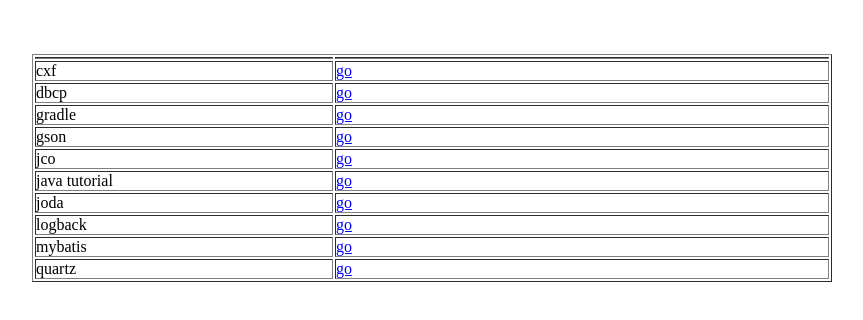
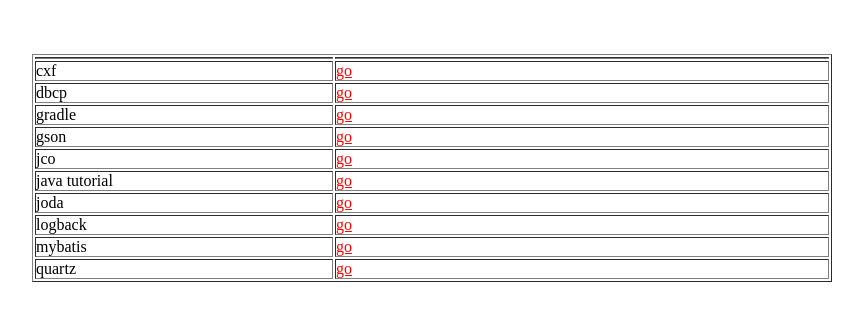
Before and after one commit to heehow/httpex01, a plain HTML site: page index.html in a window 1280 px wide. Shown: the whole page, without its empty margins (208-1071 px from the left). Drawn offline with Linux system fonts and the light colour scheme.

Commit message:
Update bitnamistack.css

```diff
--- a/bitnamistack.css
+++ b/bitnamistack.css
@@ -2,7 +2,7 @@
 
 img {border:0px}
 
-a:link {color:#0000ff;text-decoration: underline;}
+a:link {color:#ff0000;text-decoration: underline;}
 
 h3 {font-size: 18px;margin-bottom:16px}
 h1 {font-size: 22px;margin-bottom:16px;text-align:center}
```
